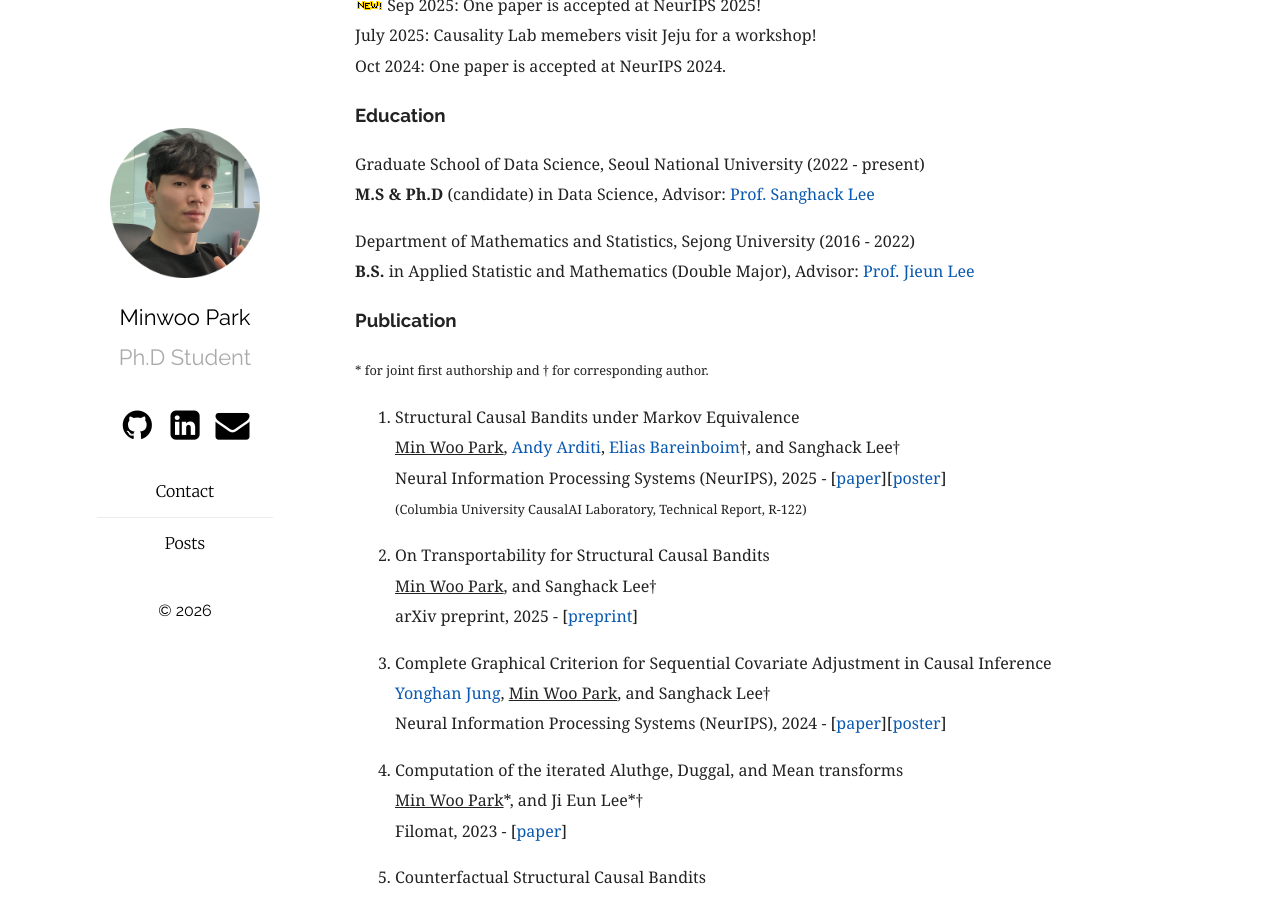
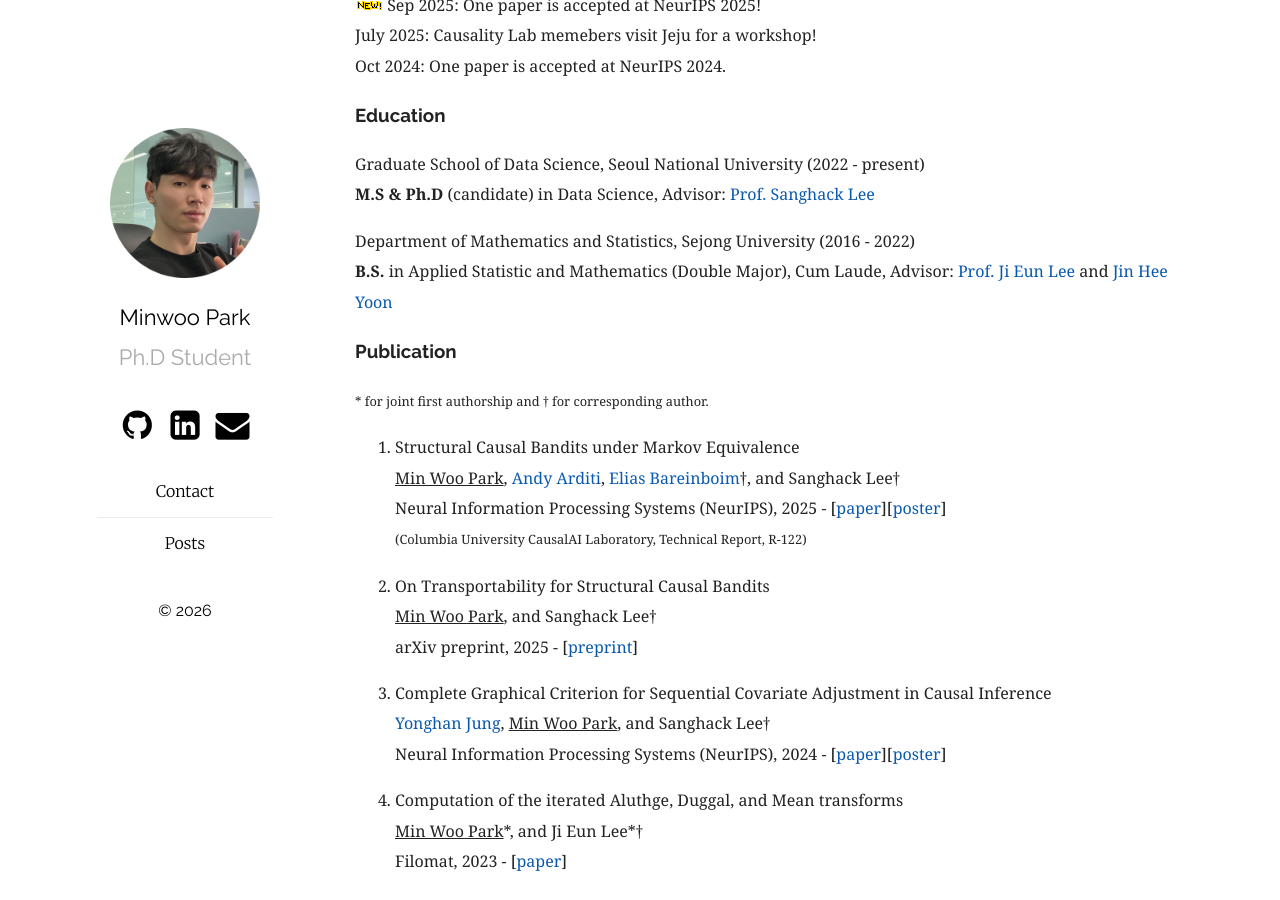
Before and after one commit to MinwooPark96/minwoopark96.github.com, a Jekyll site: the page built from index.md, in a window 1280 px wide and 900 px high, scrolled down 385 px. Built offline with Jekyll 4.4.1, drawn with Linux system fonts in a browser that asks for light colours.

Commit message:
add yoon

```diff
--- a/index.md
+++ b/index.md
@@ -18,7 +18,7 @@ Graduate School of Data Science, Seoul National University (2022 - present)<br/>
 **M.S & Ph.D** (candidate) in Data Science, Advisor: [Prof. Sanghack Lee](https://www.sanghacklee.me/)
 
 Department of Mathematics and Statistics, Sejong University (2016  - 2022) <br/>
-**B.S.** in Applied Statistic and Mathematics (Double Major), Advisor: [Prof. Jieun Lee](https://home.sejong.ac.kr/~jieunlee7/) <br/>
+**B.S.** in Applied Statistic and Mathematics (Double Major), Cum Laude, Advisor: [Prof. Ji Eun Lee](https://home.sejong.ac.kr/~jieunlee7/) and [Jin Hee Yoon](https://sites.google.com/view/isdslab/home) <br/>
 
 
 ### Publication
```
